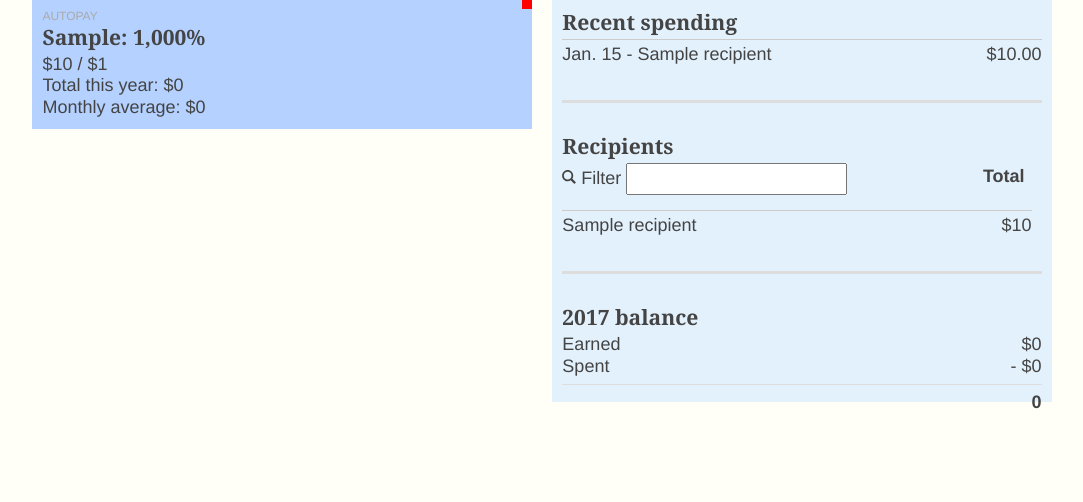
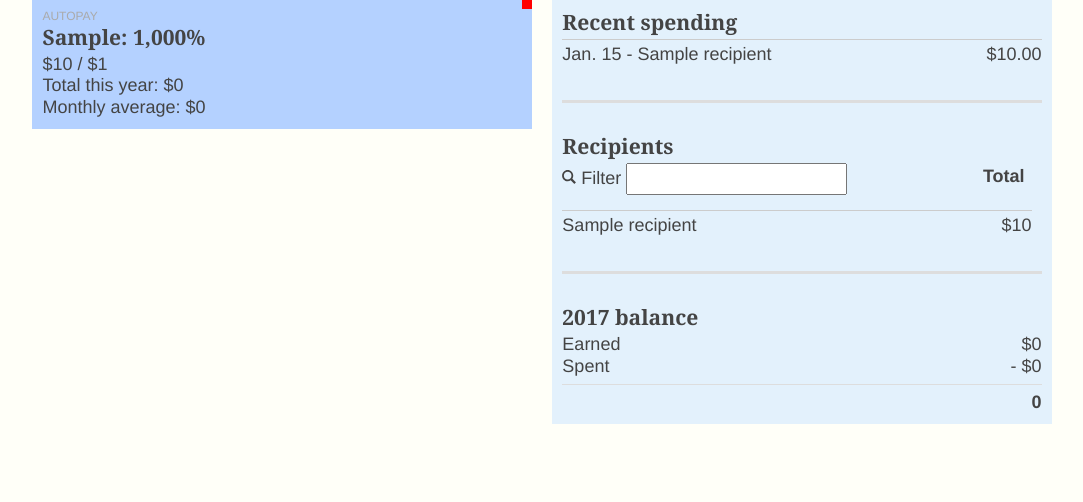
Before and after one commit to cjwinchester/budget, a Django app: page /budget/ in a window 1280 px wide. Shown: the part 176-678 px from the top of the page, without its empty margins (98-1181 px from the left). Run offline with Django 3.2, Linux system fonts and the light colour scheme; tables that the repository leaves empty hold one stand-in row (values such as "Sample post").

Commit message:
clearfix fix

```diff
--- a/yo/budget/templates/budget/main.html
+++ b/yo/budget/templates/budget/main.html
@@ -74,6 +74,7 @@
             </p>
             <hr class="total">
             <p class="pull-right"><strong>{{ balance_this_year }}</strong></p>
+            <div class="clearfix"></div>
 
             {% if savings_this_year %}<p class="note" style="margin-top: 15px;">Includes ${{ savings_this_year|apnumber|intcomma }} transferred to savings</p>{% endif %}
           </div>
```
